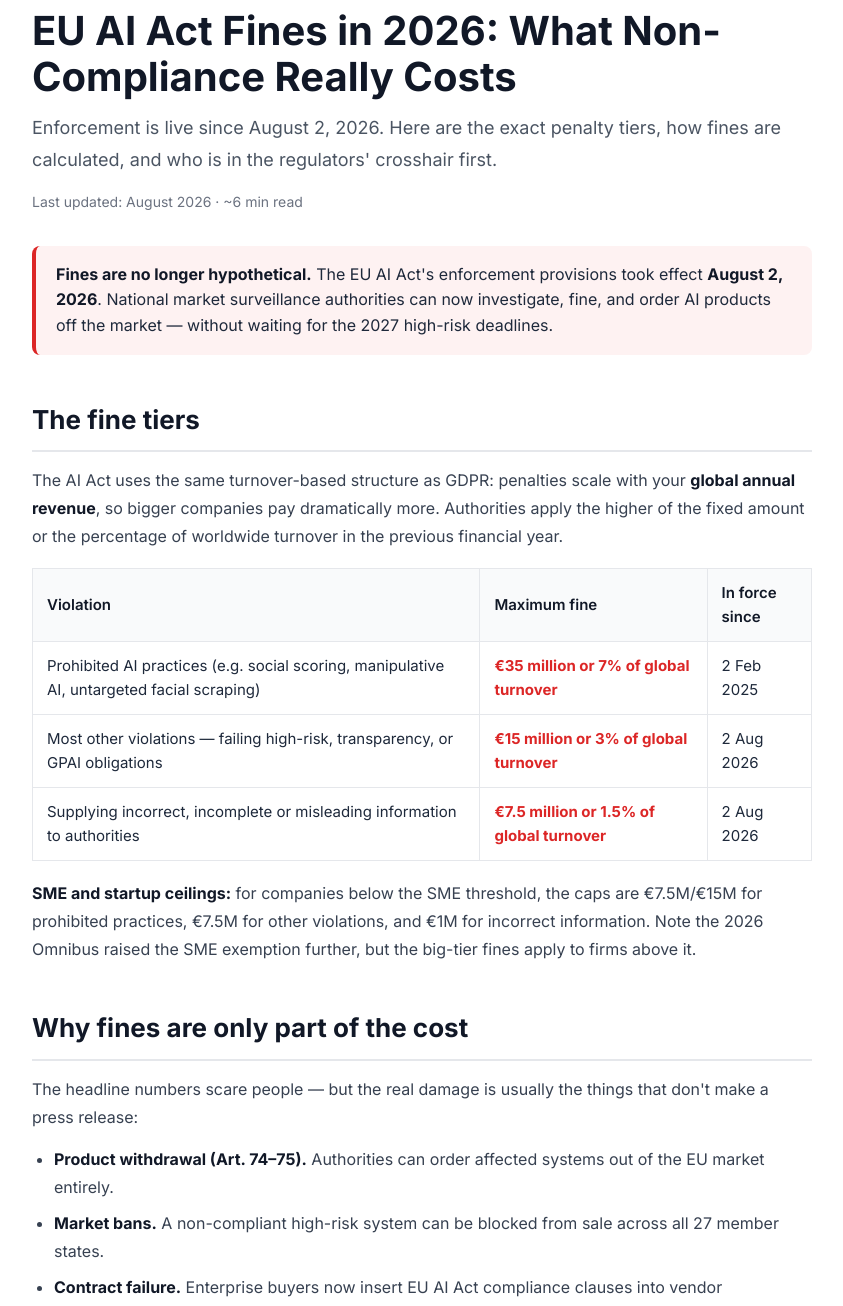
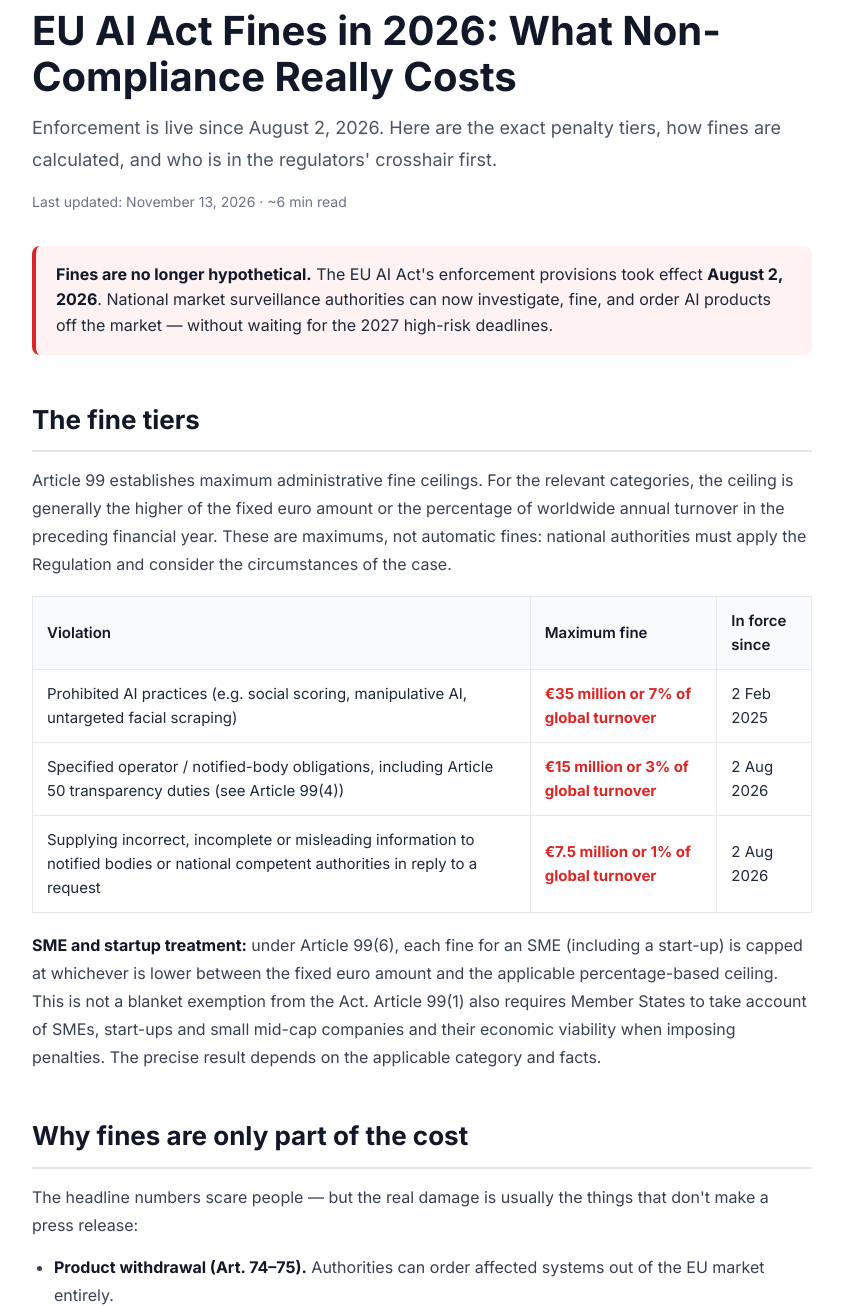
Before and after one commit to vanshgopal/ai-compliance-shield, a FastAPI app: page /blog/eu-ai-act-fines-2026 in a window 1280 px wide. Shown: the part 169-1475 px from the top of the page, without its empty margins (218-1061 px from the left). Run offline with FastAPI, Linux system fonts and the light colour scheme.

Commit message:
Refresh EU AI Act timelines, fine guidance and resource SEO (#5)
* Refresh EU AI Act legal timelines and SEO content

* Refresh EU AI Act legal timelines and SEO content

* Refresh EU AI Act legal timelines and SEO content

* Align resource page metadata with available checklist

```diff
--- a/frontend/templates/blog/eu-ai-act-fines-2026.html
+++ b/frontend/templates/blog/eu-ai-act-fines-2026.html
@@ -93,7 +93,7 @@
                 <span class="tag">EU AI ACT FINES</span>
                 <h1>EU AI Act Fines in 2026: What Non-Compliance Really Costs</h1>
                 <p style="font-size:18px; color:#4B5563;">Enforcement is live since August 2, 2026. Here are the exact penalty tiers, how fines are calculated, and who is in the regulators' crosshair first.</p>
-                <div class="article-meta">Last updated: August 2026 · ~6 min read</div>
+                <div class="article-meta">Last updated: November 13, 2026 · ~6 min read</div>
             </div>
 
             <div class="callout warn">
@@ -101,7 +101,7 @@
             </div>
 
             <h2>The fine tiers</h2>
-            <p>The AI Act uses the same turnover-based structure as GDPR: penalties scale with your <strong>global annual revenue</strong>, so bigger companies pay dramatically more. Authorities apply the higher of the fixed amount or the percentage of worldwide turnover in the previous financial year.</p>
+            <p>Article 99 establishes maximum administrative fine ceilings. For the relevant categories, the ceiling is generally the higher of the fixed euro amount or the percentage of worldwide annual turnover in the preceding financial year. These are maximums, not automatic fines: national authorities must apply the Regulation and consider the circumstances of the case.</p>
             <table class="fine-table">
                 <thead>
                     <tr><th>Violation</th><th>Maximum fine</th><th>In force since</th></tr>
@@ -113,18 +113,18 @@
                         <td>2 Feb 2025</td>
                     </tr>
                     <tr>
-                        <td>Most other violations — failing high-risk, transparency, or GPAI obligations</td>
+                        <td>Specified operator / notified-body obligations, including Article 50 transparency duties (see Article 99(4))</td>
                         <td class="big">€15 million or 3% of global turnover</td>
                         <td>2 Aug 2026</td>
                     </tr>
                     <tr>
-                        <td>Supplying incorrect, incomplete or misleading information to authorities</td>
-                        <td class="big">€7.5 million or 1.5% of global turnover</td>
+                        <td>Supplying incorrect, incomplete or misleading information to notified bodies or national competent authorities in reply to a request</td>
+                        <td class="big">€7.5 million or 1% of global turnover</td>
                         <td>2 Aug 2026</td>
                     </tr>
                 </tbody>
             </table>
-            <p><strong>SME and startup ceilings:</strong> for companies below the SME threshold, the caps are €7.5M/€15M for prohibited practices, €7.5M for other violations, and €1M for incorrect information. Note the 2026 Omnibus raised the SME exemption further, but the big-tier fines apply to firms above it.</p>
+            <p><strong>SME and startup treatment:</strong> under Article 99(6), each fine for an SME (including a start-up) is capped at whichever is lower between the fixed euro amount and the applicable percentage-based ceiling. This is not a blanket exemption from the Act. Article 99(1) also requires Member States to take account of SMEs, start-ups and small mid-cap companies and their economic viability when imposing penalties. The precise result depends on the applicable category and facts.</p>
 
             <h2>Why fines are only part of the cost</h2>
             <p>The headline numbers scare people — but the real damage is usually the things that don't make a press release:</p>
@@ -178,7 +178,7 @@
             </div>
 
             <hr class="divider">
-            <p style="color:#6B7280; font-size:14px;">Disclaimer: This article is informational guidance and does not constitute legal advice. Penalty amounts reflect the EU AI Act (Regulation (EU) 2024/1689) as amended by the 2026 Omnibus. Verify obligations for your specific use case with counsel.</p>
+            <p style="color:#6B7280; font-size:14px;">Legal source: <a href="https://ai-act-service-desk.ec.europa.eu/en/ai-act/article-99" rel="noopener">European Commission AI Act Service Desk, Article 99</a> and <a href="https://eur-lex.europa.eu/eli/reg/2026/1744/oj/eng" rel="noopener">Regulation (EU) 2026/1744</a>. Checked November 13, 2026. This article is informational guidance, not legal advice; maximum fine ceilings are not predictions of actual penalties.</p>
         </article>
 
         <footer>
```
Also changed, not shown: frontend/templates/blog/eu-ai-act-compliance-for-startups-2026.html (+7 -5 lines), frontend/templates/blog/eu-ai-act-requirements-checklist-2026.html (+9 -7 lines), frontend/templates/resources.html (+5 -5 lines).
